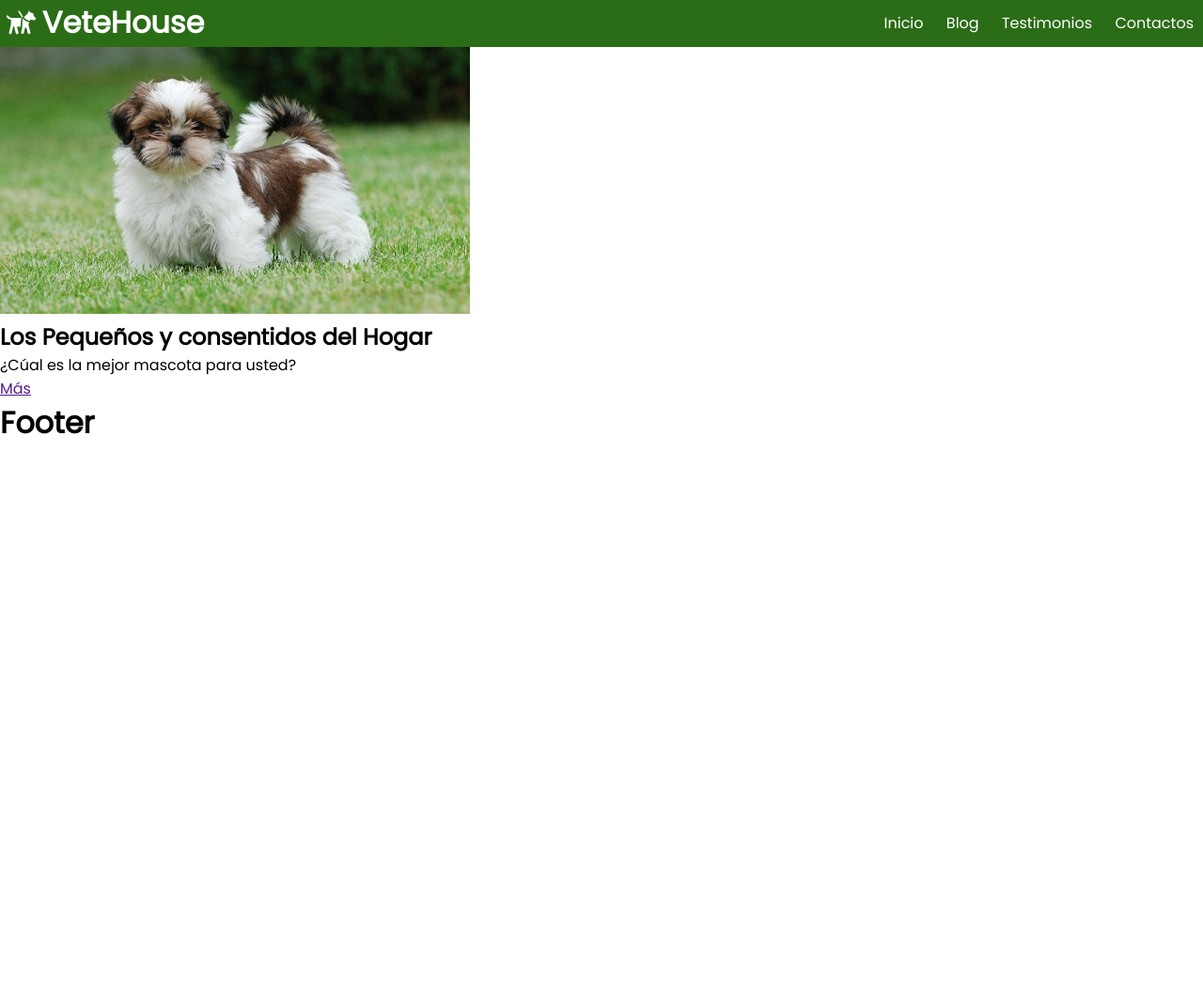
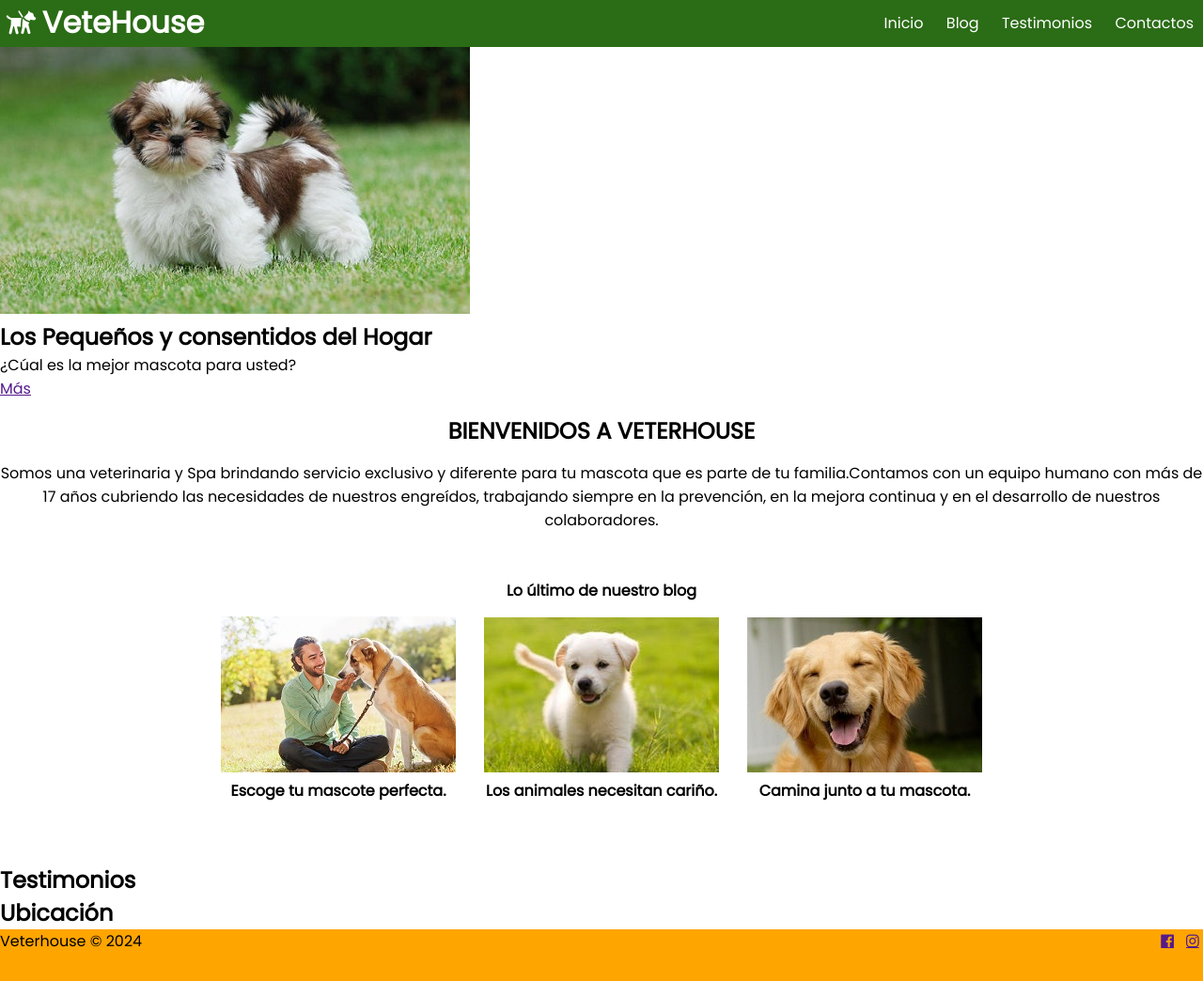
Before and after one commit to Cpietro87/web_vet, a plain HTML site: page webVet.html in a window 1280 px wide. Shown: the whole page at 94% size. Before the commit the page ends 800 px from the top, so only its background shows below. Drawn offline with Linux system fonts and the light colour scheme.

Commit message:
se agregó banner, blog  y footer

```diff
--- /dev/null
+++ b/css/blog.css
@@ -0,0 +1,28 @@
+#bienvenidos {
+    text-align: center;
+}
+
+#bienvenidos h2{
+    padding: 15px;
+    text-transform: uppercase;
+}
+
+#blog {
+    padding: 50px;
+}
+#blog h4{
+    text-align: center;
+}
+#blog .contenedor{
+    display: flex;
+    justify-content: center;
+
+}
+
+#blog article{
+    margin: 15px;
+}
+#blog img{
+    width: 100%;
+    max-width: 280px;
+}
--- /dev/null
+++ b/css/footer.css
@@ -0,0 +1,8 @@
+footer {
+    background: orange;
+}
+footer {
+    display: flex;
+    justify-content: center;
+    padding-bottom: 30px;
+}
--- a/css/styles.css
+++ b/css/styles.css
@@ -1,5 +1,6 @@
 @import url('https://fonts.googleapis.com/css?family=Poppins');
-
+@import url(blog.css);
+@import url(footer.css);
 * {
     margin: 0;
     padding: 0;
--- a/webVet.html
+++ b/webVet.html
@@ -21,7 +21,7 @@
         </div>
     </header>
     <main>
-        <section>
+        <section id="banner">
             <img src="img/ban.jpg" alt="Perro Peluche">
 			<div class="">
 				<h2>Los Pequeños y consentidos del Hogar</h2>
@@ -29,9 +29,43 @@
 				<a href="">Más</a>
 			</div>
         </section>
+        <section id="bienvenidos">
+			<h2>Bienvenidos a Veterhouse</h2>
+			<div class="contenedor">
+				<p>Somos una veterinaria y Spa brindando servicio exclusivo y diferente para tu mascota que es parte de tu familia.Contamos con un equipo humano con más de 17 años cubriendo las necesidades de nuestros engreídos, trabajando siempre en la prevención, en la mejora continua y en el desarrollo de nuestros colaboradores.</p>
+			</div>
+		</section>
+        <section id="blog">
+			<h4>Lo último de nuestro blog</h4>
+			<div class="contenedor">
+				<article>
+					<img src="img/amo.jpg" alt="">
+					<h4>Escoge tu mascote perfecta.</h4>
+				</article>
+				<article>
+					<img src="img/perro1.jpg" alt="">
+					<h4>Los animales necesitan cariño.</h4>
+				</article>
+				<article>
+					<img src="img/perro2.jpg" alt="">
+					<h4>Camina junto a tu mascota.</h4>
+				</article>
+			</div>
+		</section>
+        <section>
+            <h2>Testimonios</h2>
+        </section>
+        <section>
+            <h2>Ubicación</h2>
+        </section>
     </main>
     <footer>
-        <h1>Footer</h1>
-    </footer>
-</body>
+		<div class="contenedor">
+			<p class="copy">Veterhouse &copy; 2024</p>
+			<div class="red-soc">
+				<a class="icon-facebook-official" href=""></a>
+				<a class="icon-instagram" href=""></a>
+			</div>
+		</div>
+	</footer>
 </html>
```
Also changed, not shown: css/banner.css (added), img/memorama.png (added).
